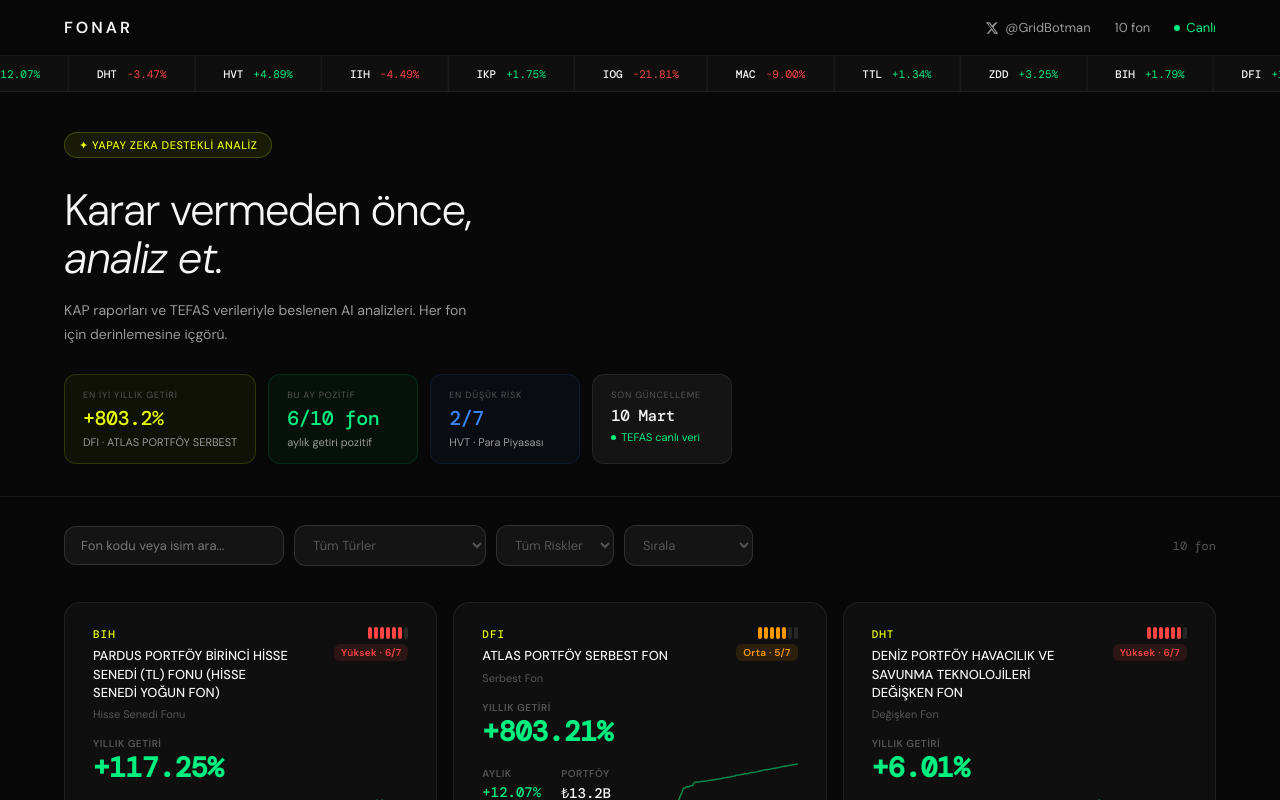
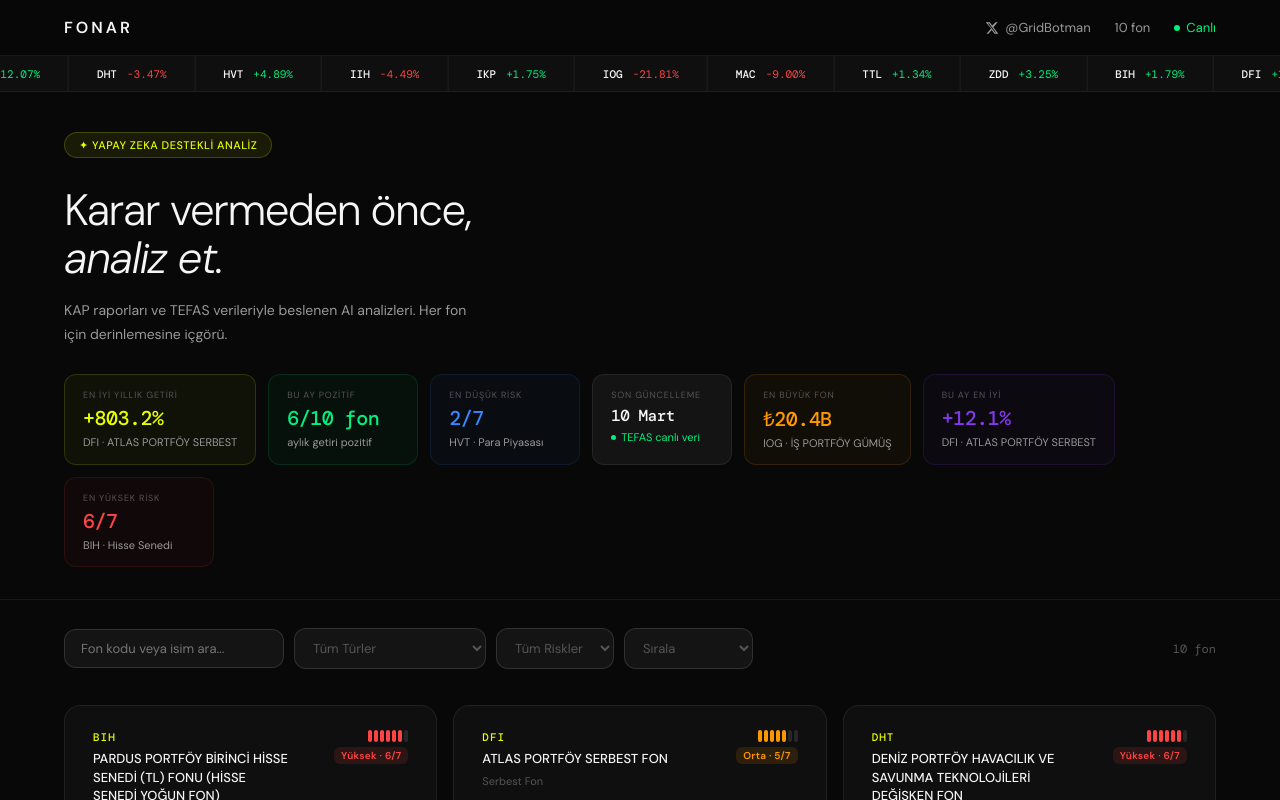
Before and after one commit to novmber/fonar-web, a Next.js app: page / in a window 1280 px wide. Shown: the top 800 px of the page. Built offline with nearby package versions, Linux system fonts and the light colour scheme.

Commit message:
ui: en büyük fon, bu ay en iyi, en yüksek risk kutular

```diff
--- a/app/page.tsx
+++ b/app/page.tsx
@@ -67,6 +67,9 @@ export default function Home() {
   const lowestRiskFund = funds.filter(f => f.riskScore).sort((a, b) => a.riskScore - b.riskScore)[0]
   const positiveFunds = funds.filter(f => f.monthlyReturn != null && f.monthlyReturn > 0).length
   const today = new Date().toLocaleDateString('tr-TR', { day: 'numeric', month: 'long' })
+  const biggestFund = funds.filter(f => f.totalValue).sort((a, b) => b.totalValue - a.totalValue)[0]
+  const bestMonthlyFund = funds.filter(f => f.monthlyReturn).sort((a, b) => b.monthlyReturn - a.monthlyReturn)[0]
+  const highestRiskFund = funds.filter(f => f.riskScore).sort((a, b) => b.riskScore - a.riskScore)[0]
 
   const [search, setSearch] = useState('')
   const [fundType, setFundType] = useState('')
@@ -172,6 +175,30 @@ export default function Home() {
               TEFAS canlı veri
             </div>
           </div>
+
+          <a href={`/fon/${biggestFund?.code?.toLowerCase()}`} style={{ textDecoration: 'none', background: 'rgba(255,152,0,0.04)', border: '1px solid rgba(255,152,0,0.15)', borderRadius: 12, padding: '14px 18px', display: 'flex', flexDirection: 'column', gap: 4, transition: 'border-color 0.2s', minWidth: 160 }}
+            onMouseOver={e => (e.currentTarget.style.borderColor = 'rgba(255,152,0,0.4)')}
+            onMouseOut={e => (e.currentTarget.style.borderColor = 'rgba(255,152,0,0.15)')}>
+            <div style={{ fontSize: 9, color: 'var(--text3)', letterSpacing: 0.8 }}>EN BÜYÜK FON</div>
+            <div style={{ fontSize: 20, fontWeight: 500, color: '#ff9800', fontFamily: 'DM Mono, monospace', letterSpacing: -0.5 }}>{fmt(biggestFund?.totalValue)}</div>
+            <div style={{ fontSize: 11, color: 'var(--text2)' }}>{biggestFund?.code} · {biggestFund?.name?.split(' ').slice(0,3).join(' ')}</div>
+          </a>
+
+          <a href={`/fon/${bestMonthlyFund?.code?.toLowerCase()}`} style={{ textDecoration: 'none', background: 'rgba(131,56,236,0.04)', border: '1px solid rgba(131,56,236,0.15)', borderRadius: 12, padding: '14px 18px', display: 'flex', flexDirection: 'column', gap: 4, transition: 'border-color 0.2s', minWidth: 150 }}
+            onMouseOver={e => (e.currentTarget.style.borderColor = 'rgba(131,56,236,0.4)')}
+            onMouseOut={e => (e.currentTarget.style.borderColor = 'rgba(131,56,236,0.15)')}>
+            <div style={{ fontSize: 9, color: 'var(--text3)', letterSpacing: 0.8 }}>BU AY EN İYİ</div>
+            <div style={{ fontSize: 20, fontWeight: 500, color: '#8338EC', fontFamily: 'DM Mono, monospace', letterSpacing: -0.5 }}>{bestMonthlyFund?.monthlyReturn >= 0 ? '+' : ''}{bestMonthlyFund?.monthlyReturn?.toFixed(1)}%</div>
+            <div style={{ fontSize: 11, color: 'var(--text2)' }}>{bestMonthlyFund?.code} · {bestMonthlyFund?.name?.split(' ').slice(0,3).join(' ')}</div>
+          </a>
+
+          <a href={`/fon/${highestRiskFund?.code?.toLowerCase()}`} style={{ textDecoration: 'none', background: 'rgba(255,68,68,0.04)', border: '1px solid rgba(255,68,68,0.12)', borderRadius: 12, padding: '14px 18px', display: 'flex', flexDirection: 'column', gap: 4, transition: 'border-color 0.2s', minWidth: 150 }}
+            onMouseOver={e => (e.currentTarget.style.borderColor = 'rgba(255,68,68,0.35)')}
+            onMouseOut={e => (e.currentTarget.style.borderColor = 'rgba(255,68,68,0.12)')}>
+            <div style={{ fontSize: 9, color: 'var(--text3)', letterSpacing: 0.8 }}>EN YÜKSEK RİSK</div>
+            <div style={{ fontSize: 20, fontWeight: 500, color: '#ff4444', fontFamily: 'DM Mono, monospace', letterSpacing: -0.5 }}>{highestRiskFund?.riskScore}/7</div>
+            <div style={{ fontSize: 11, color: 'var(--text2)' }}>{highestRiskFund?.code} · {highestRiskFund?.fundType?.split(' ').slice(0,2).join(' ')}</div>
+          </a>
         </div>
       </section>
 
```
